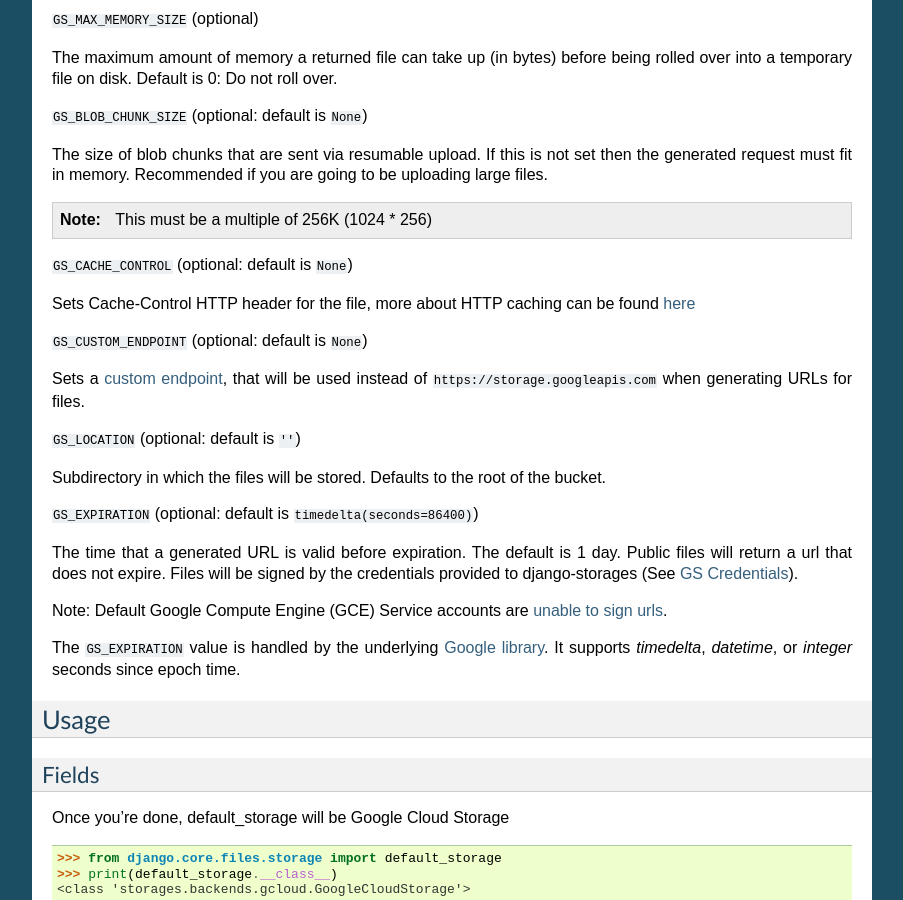
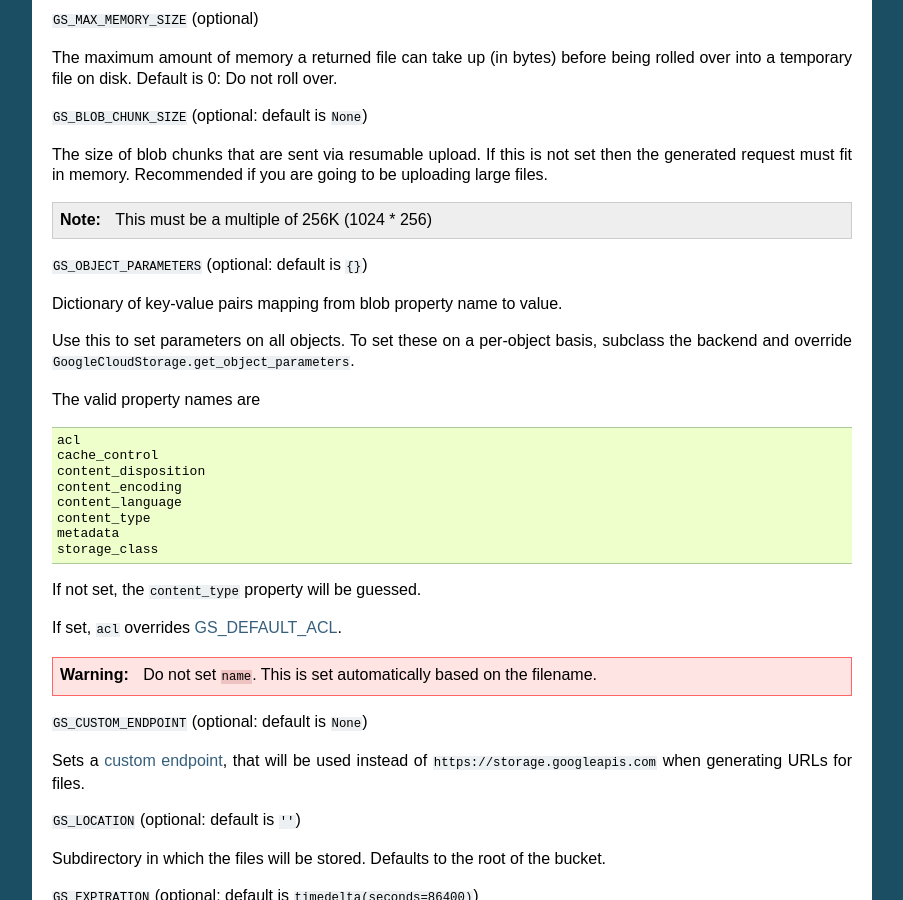
Before and after one commit to jschneier/django-storages, a Sphinx documentation site: the page built from docs/backends/gcloud.rst, in a window 1280 px wide and 900 px high, scrolled down 2278 px. Shown: the whole window, without its empty margins (198-1101 px from the left). Built offline with Sphinx 7.4.7, drawn with Linux system fonts in a browser that asks for light colours.

Commit message:
[gcloud] Add configurable blob parameters

```diff
--- a/docs/backends/gcloud.rst
+++ b/docs/backends/gcloud.rst
@@ -148,9 +148,31 @@
 
    This must be a multiple of 256K (1024 * 256)
 
-``GS_CACHE_CONTROL`` (optional: default is ``None``)
+``GS_OBJECT_PARAMETERS`` (optional: default is ``{}``)
 
-Sets Cache-Control HTTP header for the file, more about HTTP caching can be found `here <https://developers.google.com/web/fundamentals/performance/optimizing-content-efficiency/http-caching#cache-control>`_
+Dictionary of key-value pairs mapping from blob property name to value.
+
+Use this to set parameters on all objects. To set these on a per-object
+basis, subclass the backend and override ``GoogleCloudStorage.get_object_parameters``.
+
+The valid property names are ::
+
+  acl
+  cache_control
+  content_disposition
+  content_encoding
+  content_language
+  content_type
+  metadata
+  storage_class
+
+If not set, the ``content_type`` property will be guessed.
+
+If set, ``acl`` overrides :ref:`GS_DEFAULT_ACL <gs-default-acl>`.
+
+.. warning::
+
+   Do not set ``name``. This is set automatically based on the filename.
 
 ``GS_CUSTOM_ENDPOINT`` (optional: default is ``None``)
 
```
Also changed, not shown: 1 other file.
